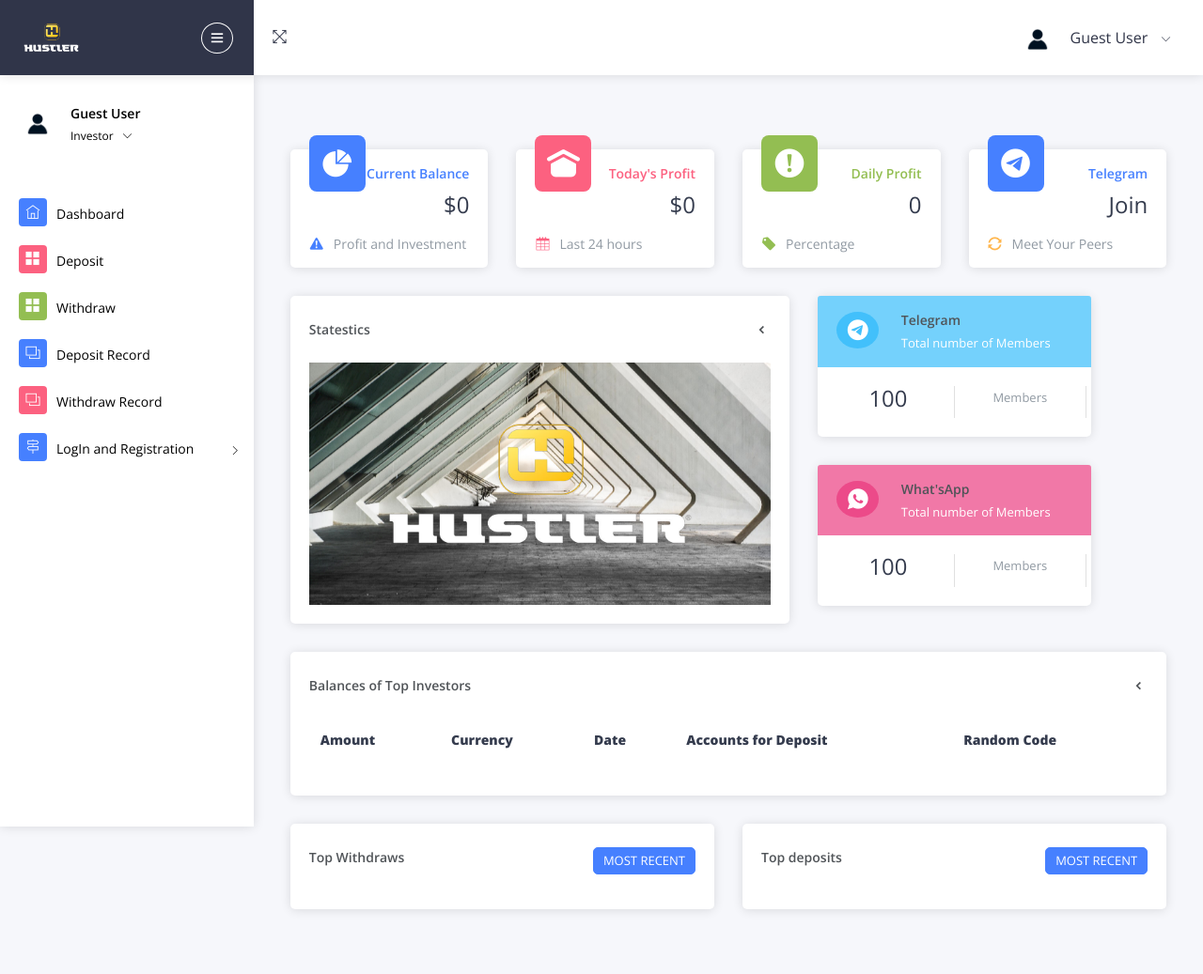
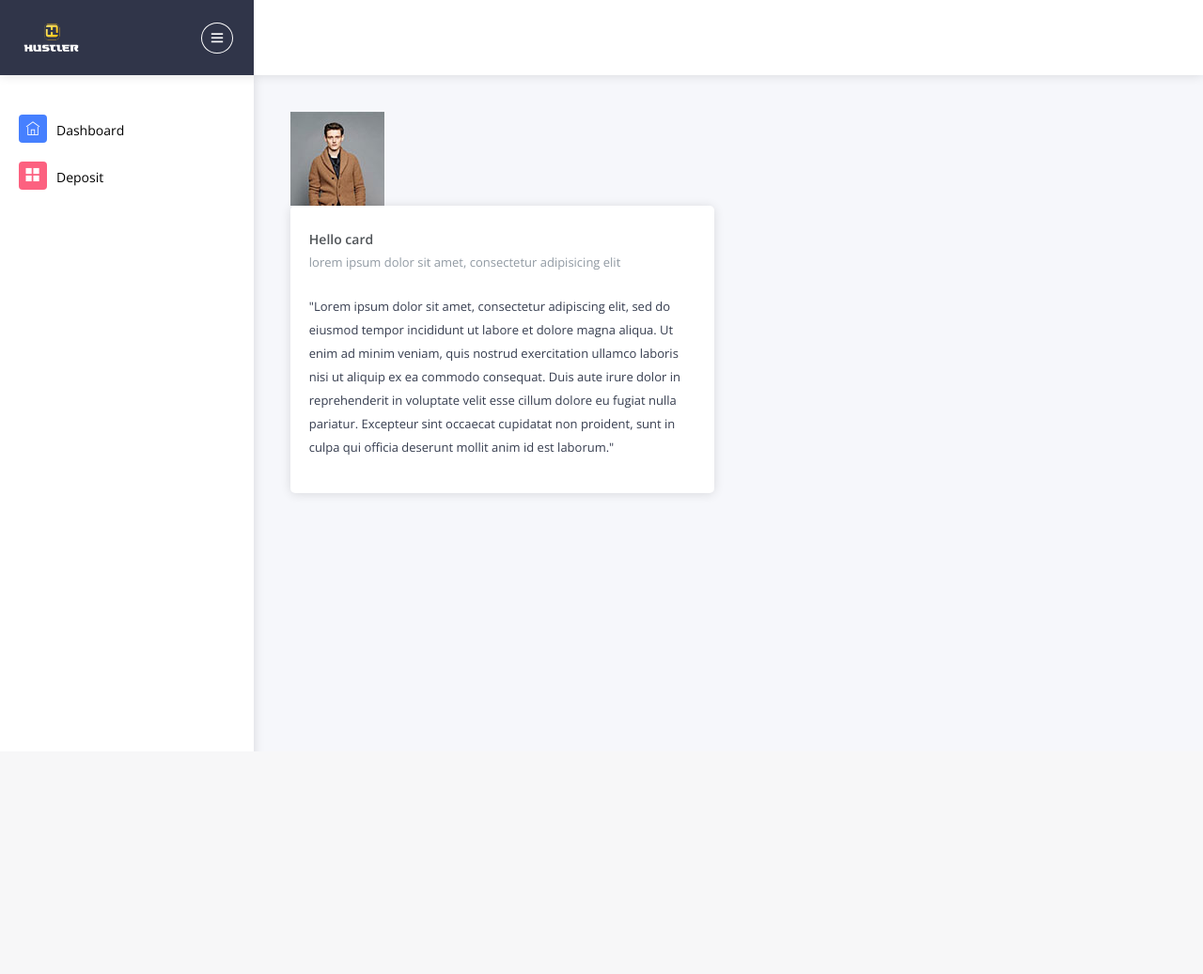
Before and after one commit to latototita/hustlersbay, a Django app: page / in a window 1280 px wide. Shown: the whole page at 94% size. After the commit the page ends 800 px from the top, so only its background shows below. Run offline with Django 4.2, Linux system fonts and the light colour scheme; data that the repository does not hold is empty; some libraries are stand-ins or nearby versions; some web fonts are replaced.

Commit message:
first commit

```diff
--- a/main/models.py
+++ b/main/models.py
@@ -57,11 +57,11 @@ class Earning(models.Model):
 		ordering = ('-time_earned', )
 
 class Referred(models.Model):
-	personwhorefferred = models.CharField(max_length=12,unique=True)
-	personrefferred= models.CharField(max_length=25, unique=True)
+	personwhorefferred =  models.ForeignKey(User, on_delete=models.CASCADE, default=1)
+	personrefferred= models.CharField(max_length=12)
 	date_refferred =models.DateTimeField(default=datetime.datetime.today)
 	def __str__(self):
-		return self.personwhorefferred
+		return self.personrefferred
 
 	class Meta:
 		ordering = ('-date_refferred', )
--- a/main/views.py
+++ b/main/views.py
@@ -16,62 +16,64 @@ def index(request):
     today = datetime.date.today()
     timetoday=timezone.now
     results=request.GET.get("kw")
-    if Balance.objects.filter(date_deposited__gte=today).filter(person=request.user.id):
-        pass
-    else:
-        try:
-            money_new_new=Balance.objects.get(person=request.user.id)
-        except:
-            money_new_new=None
-        if money_new_new is None:
+    if request.user.is_authenticated:
+        if Balance.objects.filter(date_deposited__gte=today).filter(person=request.user.id):
             pass
         else:
-            print(money_new_new)
-            money=float(money_new_new.amount)
+            try:
+                money_new_new=Balance.objects.get(person=request.user.id)
+            except:
+                money_new_new=None
+            if money_new_new is None:
+                pass
+            else:
+                print(money_new_new)
+                money=float(money_new_new.amount)
+                if  10>=money<150:
+                    money_new=((4/100)*money+money)
+                elif 151>=money<=350:
+                    money_new=((4.5/100)*money+money)
+                elif 351>=money<=750:
+                    money_new=((5.2/100)*money+money)
+                elif 751>=money<=1250:
+                    money_new=((6.1/100)*money+money)
+                elif 1251>=money<=2000:
+                    money_new=((7.5/100)*money+money)
+                money_new=round(money_new, -2)
+                money_new_new.amount=str(money_new)
+                money_new_new.date_deposited=datetime.datetime.today()
+                money_new_new.save()
+        try:
+            balance=Balance.objects.get(person=request.user.id)
+        except:
+            balance=0
+            percentage=0
+        try:
+            lists_of_top_withdraws=list(Withdrawal.objects.order_by('-date_withdraw')[:12])
+            lists_of_top_disposites=list(Deposit.objects.order_by('-date_deposit')[:12])
+            lists_of_top_balances=list(Balance.objects.order_by('-date_deposited')[:12])
+        except:
+            lists_of_top_balances=[]
+            lists_of_top_disposites=[]
+            lists_of_top_withdraws=[]
+        if balance>0:
+            money=float(balance.amount)
+            balance=balance.amount
             if  10>=money<150:
-                money_new=((4/100)*money+money)
+                percentage=4
             elif 151>=money<=350:
-                money_new=((4.5/100)*money+money)
+                percentage=4.5
             elif 351>=money<=750:
-                money_new=((5.2/100)*money+money)
+                percentage=5.2
             elif 751>=money<=1250:
-                money_new=((6.1/100)*money+money)
+                percentage=6.1
             elif 1251>=money<=2000:
-                money_new=((7.5/100)*money+money)
-            money_new=round(money_new, -2)
-            money_new_new.amount=str(money_new)
-            money_new_new.date_deposited=datetime.datetime.today()
-            money_new_new.save()
-    try:
-        balance=Balance.objects.get(person=request.user.id)
-    except:
-        balance=0
-        percentage=0
-    try:
-        lists_of_top_withdraws=list(Withdrawal.objects.order_by('-date_withdraw')[:12])
-        lists_of_top_disposites=list(Deposit.objects.order_by('-date_deposit')[:12])
-        lists_of_top_balances=list(Balance.objects.order_by('-date_deposited')[:12])
-    except:
-        lists_of_top_balances=[]
-        lists_of_top_disposites=[]
-        lists_of_top_withdraws=[]
-    if balance>0:
-        money=float(balance.amount)
-        balance=balance.amount
-        if  10>=money<150:
-            percentage=4
-        elif 151>=money<=350:
-            percentage=4.5
-        elif 351>=money<=750:
-            percentage=5.2
-        elif 751>=money<=1250:
-            percentage=6.1
-        elif 1251>=money<=2000:
-            percentage=7.5
+                percentage=7.5
 
-    print(f'{request.user.id}')
-    context={'percentage':percentage,'timetoday':timetoday,'lists_of_top_balances':lists_of_top_balances,'lists_of_top_disposites':lists_of_top_disposites,'lists_of_top_withdraws':lists_of_top_withdraws,'balance':balance,'header':'Balances of Top Investors'}
-    return render(request, 'index.html',context)
+        print(f'{request.user.id}')
+        context={'percentage':percentage,'timetoday':timetoday,'lists_of_top_balances':lists_of_top_balances,'lists_of_top_disposites':lists_of_top_disposites,'lists_of_top_withdraws':lists_of_top_withdraws,'balance':balance,'header':'Balances of Top Investors'}
+        return render(request, 'index.html',context)
+    return render(request, 'blog.html')
 
 
 def terms(request):
@@ -206,27 +208,27 @@ def signup(response):
     password=response.POST.get('password')
     username=response.POST.get('username')
     email=response.POST.get('email')
-    ref_code=response.POST.get('refferral')
+    ref_name=response.POST.get('refferral')
     if response.method=="POST":
             if User.objects.filter(email=email):
                 messages.success(response, f'Email already in use, Please use a different Email')
-                return render(response,'signup.html',)
-            elif User.objects.filter(username=username):
+                return render(response,'sign-up.html')
+            if User.objects.filter(username=username):
                 messages.success(response, f'Username already in use, Please use a different Username')
-                return render(response,'signup.html',)
+                return render(response,'sign-up.html')
             try:
-                referral_code=Refferral.objects.get(code=ref_code)
+                referral_code=User.objects.get(username=ref_name)
             except:
                 messages.success(response, f'Wrong Referral Username,User Not Registered in This System.')
-                return render(response,'sign-up.html',context)
-            Referreds=Referred(personwhorefferred=ref_code,personrefferred=form.cleaned_data['username'])
+                return render(response,'sign-up.html')
+            Referreds=Referred(personwhorefferred=referral_code,personrefferred=username)
             Referreds.save()
-            form=User(username=username,password1=password,email=email)
+            form=User(username=username,password=password,email=email)
             form.save()
             messages.success(response, f'Successfully Registered,Please log into your Account to Make Orders')
             return redirect('login')
-    form=RegistrationForm()
-    context={'form':form}
+
+    context={}
     return render(response,'sign-up.html',context)
 
 
--- /dev/null
+++ b/templates/base1.html
@@ -0,0 +1,186 @@
+{% load static %}
+<!DOCTYPE html>
+<html lang="en">
+
+<head>
+    <title>Hustlersbay</title>
+    <!-- HTML5 Shim and Respond.js IE9 support of HTML5 elements and media queries -->
+    <!-- WARNING: Respond.js doesn't work if you view the page via file:// -->
+    <!--[if lt IE 9]>
+      <script src="https://oss.maxcdn.com/libs/html5shiv/3.7.0/html5shiv.js' %}"></script>
+      <script src="https://oss.maxcdn.com/libs/respond.js/1.4.2/respond.min.js' %}"></script>
+      <![endif]-->
+      <!-- Meta -->
+      <meta name="propeller" content="305fc61820685f457bddaa9f799b5331">
+      <meta charset="utf-8">
+      <meta name="viewport" content="width=device-width, initial-scale=1.0, user-scalable=0, minimal-ui">
+      <meta http-equiv="X-UA-Compatible" content="IE=edge" />
+      <meta name="description" content="CodedThemes">
+      <meta name="keywords" content=" Admin , Responsive, Landing, Bootstrap, App, Template, Mobile, iOS, Android, apple">
+      <meta name="author" content="CodedThemes">
+      <!-- Favicon icon -->
+      <link rel="icon" href="{% static 'assets/images/1.png' %}" type="image/x-icon">
+      <!-- Google font--><link href="https://fonts.googleapis.com/css?family=Open+Sans:400,600,800" rel="stylesheet">
+      <!-- Required Fremwork -->
+      <link rel="stylesheet" type="text/css" href="{% static 'assets/css/bootstrap/css/bootstrap.min.css' %}">
+      <!-- themify-icons line icon -->
+      <link rel="stylesheet" type="text/css" href="{% static 'assets/icon/themify-icons/themify-icons.css' %}">
+      <!-- ico font -->
+      <link rel="stylesheet" type="text/css" href="{% static 'assets/icon/icofont/css/icofont.css' %}">
+      <!-- Style.css -->
+      <link rel="stylesheet" type="text/css" href="{% static 'assets/css/style.css' %}">
+      <link rel="stylesheet" type="text/css" href="{% static 'assets/css/jquery.mCustomScrollbar.css' %}">
+  </head>
+
+  <body>
+    <!-- Pre-loader start -->
+    <div class="theme-loader">
+        <div class="ball-scale">
+            <div class='contain'>
+                <div class="ring"><div class="frame"></div></div>
+                <div class="ring"><div class="frame"></div></div>
+                <div class="ring"><div class="frame"></div></div>
+                <div class="ring"><div class="frame"></div></div>
+                <div class="ring"><div class="frame"></div></div>
+                <div class="ring"><div class="frame"></div></div>
+                <div class="ring"><div class="frame"></div></div>
+                <div class="ring"><div class="frame"></div></div>
+                <div class="ring"><div class="frame"></div></div>
+                <div class="ring"><div class="frame"></div></div>
+            </div>
+        </div>
+    </div>
+    <!-- Pre-loader end -->
+
+    <div id="pcoded" class="pcoded">
+        <div class="pcoded-overlay-box"></div>
+        <div class="pcoded-container navbar-wrapper">
+
+            <nav class="navbar header-navbar pcoded-header" >
+                <div class="navbar-wrapper" >
+
+                    <div class="navbar-logo">
+                        <a class="mobile-menu" id="mobile-collapse" href="#!">
+                            <i class="ti-menu"></i>
+                        </a>
+                        <a href="index.html">
+                            <img class="img-fluid" src="{% static 'assets/logo-removebg-preview.png' %}"  alt="Template"style="height:60px;width: 90px;" />
+                        </a>
+                        <a class="mobile-options">
+                            <i class="ti-more"></i>
+                        </a>
+                    </div>
+
+
+                </div>
+            </nav>
+
+            <div class="pcoded-main-container">
+                <div class="pcoded-wrapper">
+                    <nav class="pcoded-navbar">
+                        <div class="sidebar_toggle"><a href="#"><i class="icon-close icons"></i></a></div>
+                        <div class="pcoded-inner-navbar main-menu">
+                            <div class="pcoded-navigatio-lavel" data-i18n="nav.category.navigation"></div>
+                            <ul class="pcoded-item pcoded-left-item">
+                                <li class="">
+                                    <a href="/">
+                                        <span class="pcoded-micon"><i class="ti-home"></i><b>D</b></span>
+                                        <span class="pcoded-mtext" data-i18n="nav.dash.main">Dashboard</span>
+                                        <span class="pcoded-mcaret"></span>
+                                    </a>
+                                </li>
+                                <li class="">
+                                    <a href="/deposit">
+                                        <span class="pcoded-micon"><i class="ti-layout-grid2-alt"></i></span>
+                                        <span class="pcoded-mtext"  data-i18n="nav.basic-components.main">Deposit</span>
+                                        <span class="pcoded-mcaret"></span>
+                                    </a>
+                                </li>
+                        </div>
+                    </nav>
+{% include 'messages.html' %}
+{% block body %}
+{% endblock %}
+
+<div class="fixed-button">
+    <a href="/" target="_blank" class="btn btn-md btn-primary">
+      <i class="fa fa-shopping-cart" aria-hidden="true"></i>Dashboard
+    </a>
+</div>
+
+<!-- Warning Section Starts -->
+<!-- Older IE warning message -->
+    <!--[if lt IE 9]>
+<div class="ie-warning">
+    <h1>Warning!!</h1>
+    <p>You are using an outdated version of Internet Explorer, please upgrade <br/>to any of the following web browsers to access this website.</p>
+    <div class="iew-container">
+        <ul class="iew-download">
+            <li>
+                <a href="http://www.google.com/chrome/">
+                    <img src="{% static 'assets/images/browser/chrome.png' %}" alt="Chrome">
+                    <div>Chrome</div>
+                </a>
+            </li>
+            <li>
+                <a href="https://www.mozilla.org/en-US/firefox/new/">
+                    <img src="{% static 'assets/images/browser/firefox.png' %}" alt="Firefox">
+                    <div>Firefox</div>
+                </a>
+            </li>
+            <li>
+                <a href="http://www.opera.com">
+                    <img src="{% static 'assets/images/browser/opera.png' %}" alt="Opera">
+                    <div>Opera</div>
+                </a>
+            </li>
+            <li>
+                <a href="https://www.apple.com/safari/">
+                    <img src="{% static 'assets/images/browser/safari.png' %}" alt="Safari">
+                    <div>Safari</div>
+                </a>
+            </li>
+            <li>
+                <a href="http://windows.microsoft.com/en-us/internet-explorer/download-ie">
+                    <img src="{% static 'assets/images/browser/ie.png' %}" alt="">
+                    <div>IE (9 & above)</div>
+                </a>
+            </li>
+        </ul>
+    </div>
+    <p>Sorry for the inconvenience!</p>
+</div>
+<![endif]-->
+<!-- Warning Section Ends -->
+<!-- Required Jquery -->
+<script type="text/javascript" src="{% static 'assets/js/jquery/jquery.min.js' %}"></script>
+<script type="text/javascript" src="{% static 'assets/js/jquery-ui/jquery-ui.min.js' %}"></script>
+<script type="text/javascript" src="{% static 'assets/js/popper.js/popper.min.js' %}"></script>
+<script type="text/javascript" src="{% static 'assets/js/bootstrap/js/bootstrap.min.js' %}"></script>
+<!-- jquery slimscroll js -->
+<script type="text/javascript" src="{% static 'assets/js/jquery-slimscroll/jquery.slimscroll.js' %}"></script>
+<!-- modernizr js -->
+<script type="text/javascript" src="{% static 'assets/js/modernizr/modernizr.js' %}"></script>
+<script type="text/javascript" src="{% static 'assets/js/modernizr/css-scrollbars.js' %}"></script>
+<!-- classie js -->
+<script type="text/javascript" src="{% static 'assets/js/classie/classie.js' %}"></script>
+<script type="text/javascript" src="{% static 'assets/js/script.js' %}"></script>
+<script src="{% static 'assets/js/pcoded.min.js' %}"></script>
+<script src="{% static 'assets/js/demo-12.js' %}"></script>
+<script src="{% static 'assets/js/jquery.mCustomScrollbar.concat.min.js' %}"></script>
+
+<!-- Custom js -->
+<script>
+    $(document).ready(function() {
+        $('[data-toggle="popover"]').popover({
+            html: true,
+            content: function() {
+                return $('#primary-popover-content').html();
+            }
+        });
+    });
+
+</script>
+</body>
+
+</html>
--- /dev/null
+++ b/templates/blog.html
@@ -0,0 +1,47 @@
+{% extends 'base1.html' %}
+{% load static %}
+{% load crispy_forms_tags %}
+{% block body %}
+<div class="pcoded-main-container">
+                <div class="pcoded-wrapper">
+                    <div class="pcoded-content">
+                        <div class="pcoded-inner-content">
+
+                            <div class="main-body">
+                                <div class="page-wrapper">
+                                    <div class="page-body">
+                                        <div class="row">
+                                            <div class="col-md-12 col-xl-6">
+                                                <img src="{% static 'assets/images/avatar-2.jpg' %}" >
+                                                <div class="card">
+                                                    <div class="card-header">
+                                                        <h5>Hello card</h5>
+                                                        <span>lorem ipsum dolor sit amet, consectetur adipisicing elit</span>
+                                                    </div>
+                                                    <div class="card-block">
+                                                        <p>
+                                                            "Lorem ipsum dolor sit amet, consectetur adipiscing elit, sed do
+                                                            eiusmod tempor incididunt ut labore et dolore magna aliqua. Ut
+                                                            enim ad minim veniam, quis nostrud exercitation ullamco laboris
+                                                            nisi ut aliquip ex ea commodo consequat. Duis aute irure dolor
+                                                            in reprehenderit in voluptate velit esse cillum dolore eu fugiat
+                                                            nulla pariatur. Excepteur sint occaecat cupidatat non proident,
+                                                            sunt in culpa qui officia deserunt mollit anim id est laborum."
+                                                        </p>
+                                                    </div>
+                                                </div>
+                                            </div>
+                                        </div>
+                                    </div>
+                                </div>
+                            </div>
+                            <div id="styleSelector">
+
+                            </div>
+                        </div>
+                    </div>
+                </div>
+            </div>
+        </div>
+    </div>
+{% endblock %}
--- a/templates/sign-in.html
+++ b/templates/sign-in.html
@@ -29,7 +29,7 @@
                 <div class="col-sm-12">
                     <!-- Authentication card start -->
                     <div class="login-card card-block auth-body mr-auto ml-auto">
-                        <form class="md-float-material" action="/signin" method="POST">
+                        <form class="md-float-material" method="POST">
                             {% csrf_token %}
                             <div class="text-center">
                                 <img src="{% static 'assets/images/auth/logo-dark.png' %}" alt="logo.png">
```
Also changed, not shown: templates/sign-up.html (+24 -2 lines), db.sqlite3, main/migrations/0008_auto_20221116_1303.py (added), main/migrations/0009_alter_referred_personrefferred.py (added).
